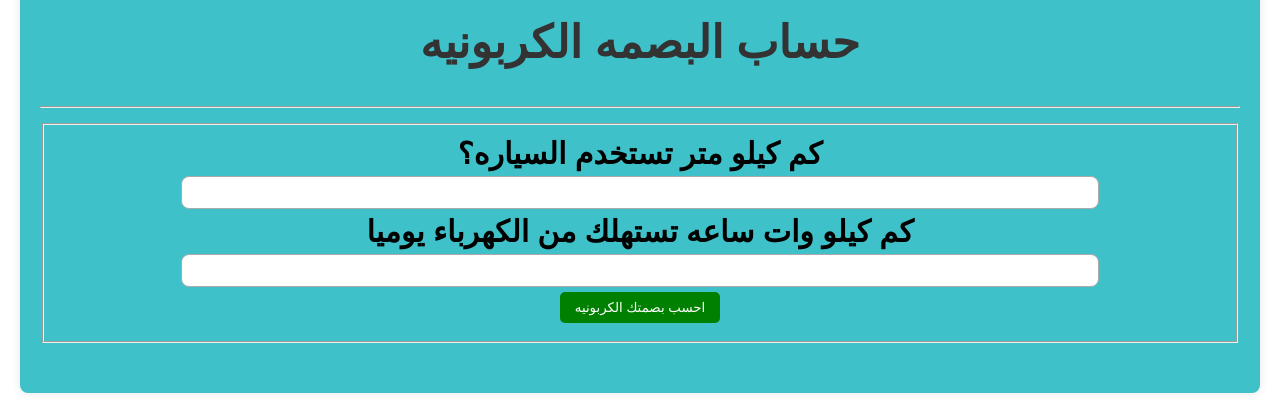
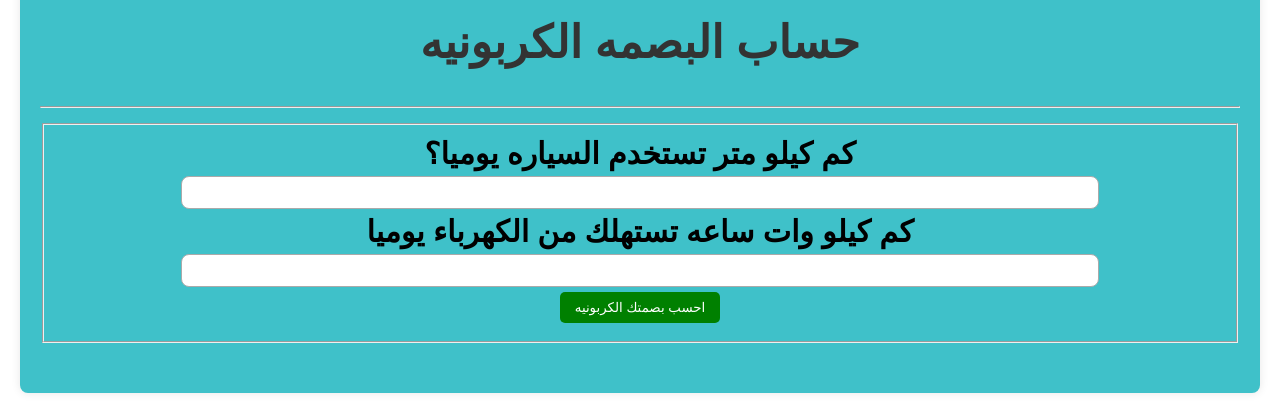
Before and after one commit to Odaymohamed2014/energy_water, a plain HTML site: page index.html in a window 1280 px wide. Shown: the part 4735-5148 px from the top of the page. Drawn offline with Linux system fonts and the light colour scheme.

Commit message:
Fix HTML structure and content formatting

```diff
--- a/index.html
+++ b/index.html
@@ -96,7 +96,7 @@
 <hr>
 <fieldset>
 
-<label>كم كيلو متر تستخدم السياره؟</label><br>
+<label>كم كيلو متر تستخدم السياره يوميا؟</label><br>
 <input id="car"type="number"><br>
 
 <label>كم كيلو وات ساعه تستهلك من الكهرباء يوميا</label><br>
```
